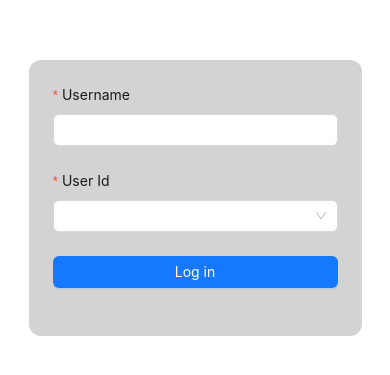
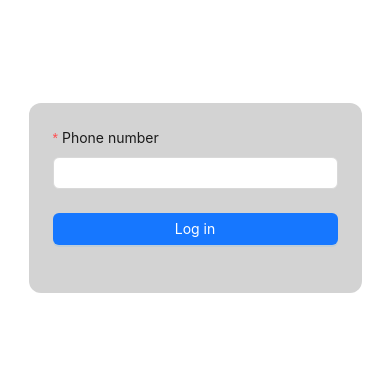
Before and after one commit to MassoudSharifi/posts-app, a React (Create React App) app: page / in a window 390 px wide. Shown: the part 211-586 px from the top of the page. Built offline with nearby package versions, Linux system fonts and the light colour scheme.

Commit message:
implement login with firbase phone number

```diff
--- a/src/pages/login.tsx
+++ b/src/pages/login.tsx
@@ -1,26 +1,70 @@
-import { Button, Select, Form, Input, Row, Col } from "antd";
+import { Button, Form, Input, Row, Col, message } from "antd";
 import { useNavigate } from "react-router-dom";
-import React from "react";
+import { useState } from "react";
+import { auth } from "../config/firbase";
+import { RecaptchaVerifier, signInWithPhoneNumber } from "firebase/auth";
 
 type FieldType = {
-  username?: string;
-  userId?: string;
+  phoneNumber?: string;
+  code?: string;
 };
+
 export default function LoginPage() {
   const navigate = useNavigate();
-  const onFinish = (values: any) => {
-    localStorage.setItem("userData", JSON.stringify(values));
+  const [showVerification, setShowVerification] = useState(false);
+  const [loading, setLoading] = useState(false);
+
+  function onCaptchVerify() {
+    //@ts-ignore
+    if (!window.recaptchaVerifier) {
+      //@ts-ignore
+      window.recaptchaVerifier = new RecaptchaVerifier(auth, "sign-in-button", {
+        size: "invisible",
+        //@ts-ignore
+        callback: (response) => {
+          console.log(response);
+        },
+      });
+    }
+  }
+
+  function onSignUp(values: any) {
+    onCaptchVerify();
+    setLoading(true);
+    //@ts-ignore
+    const appVerifier = window.recaptchaVerifier;
+    signInWithPhoneNumber(auth, values?.phoneNumber, appVerifier)
+      .then((confirmationResult) => {
+        message.success("Successfully sent the Verification code");
+        //@ts-ignore
+        window.confirmationResult = confirmationResult;
+        setShowVerification(true);
+        setLoading(false);
+      })
+      .catch((error) => {
+        setLoading(false);
+        console.log(error);
+      });
+  }
+
+  function onOTPVerify(values: any) {
+    setLoading(true);
+    //@ts-ignore
+    window?.confirmationResult
+      .confirm(values.code)
+      .then(() => {
+        message.success("User signed in successfully.");
+        setLoading(false);
+        localStorage.setItem(
+          "userData",
+          JSON.stringify({ userName: "Massoud", userId: "1" })
+        );
         navigate("/posts");
-  };
-
-  const userIds = React.useMemo(
-    () =>
-      new Array(10).fill(null).map((_, index) => ({
-        label: index + 1 + "",
-        value: index + 1,
-      })),
-    []
-  );
+      })
+      .catch(() => {
+        setLoading(false);
+      });
+  }
 
   return (
     <Row style={styles.body} justify="center" align="middle">
@@ -32,31 +76,46 @@ export default function LoginPage() {
           borderRadius: "12px",
         }}
       >
+        <div id="sign-in-button"></div>
         <Form
           name="basic"
-          onFinish={onFinish}
+          onFinish={showVerification ? onOTPVerify : onSignUp}
           autoComplete="off"
           layout="vertical"
         >
+          {!showVerification ? (
             <Form.Item<FieldType>
-            label="Username"
-            name="username"
-            rules={[{ required: true, message: "Please enter your username!" }]}
+              label="Phone number"
+              name="phoneNumber"
+              rules={[
+                { required: true, message: "Please enter your phone number!" },
+              ]}
             >
               <Input />
             </Form.Item>
-
+          ) : (
             <Form.Item<FieldType>
-            label="User Id"
-            name="userId"
-            rules={[{ required: true, message: "Please select one user id" }]}
+              label="Verification Code"
+              name="code"
+              rules={[
+                {
+                  required: true,
+                  message: "Please enter your verification code",
+                },
+              ]}
             >
-            <Select options={userIds} />
+              <Input />
             </Form.Item>
-
+          )}
           <Form.Item>
-            <Button type="primary" htmlType="submit" block style={styles.login}>
-              Log in
+            <Button
+              type="primary"
+              htmlType="submit"
+              block
+              style={styles.login}
+              loading={loading}
+            >
+              {showVerification ? "SEND" : "Log in"}
             </Button>
           </Form.Item>
         </Form>
```
Lines whose indentation alone changed are shown as unchanged.
